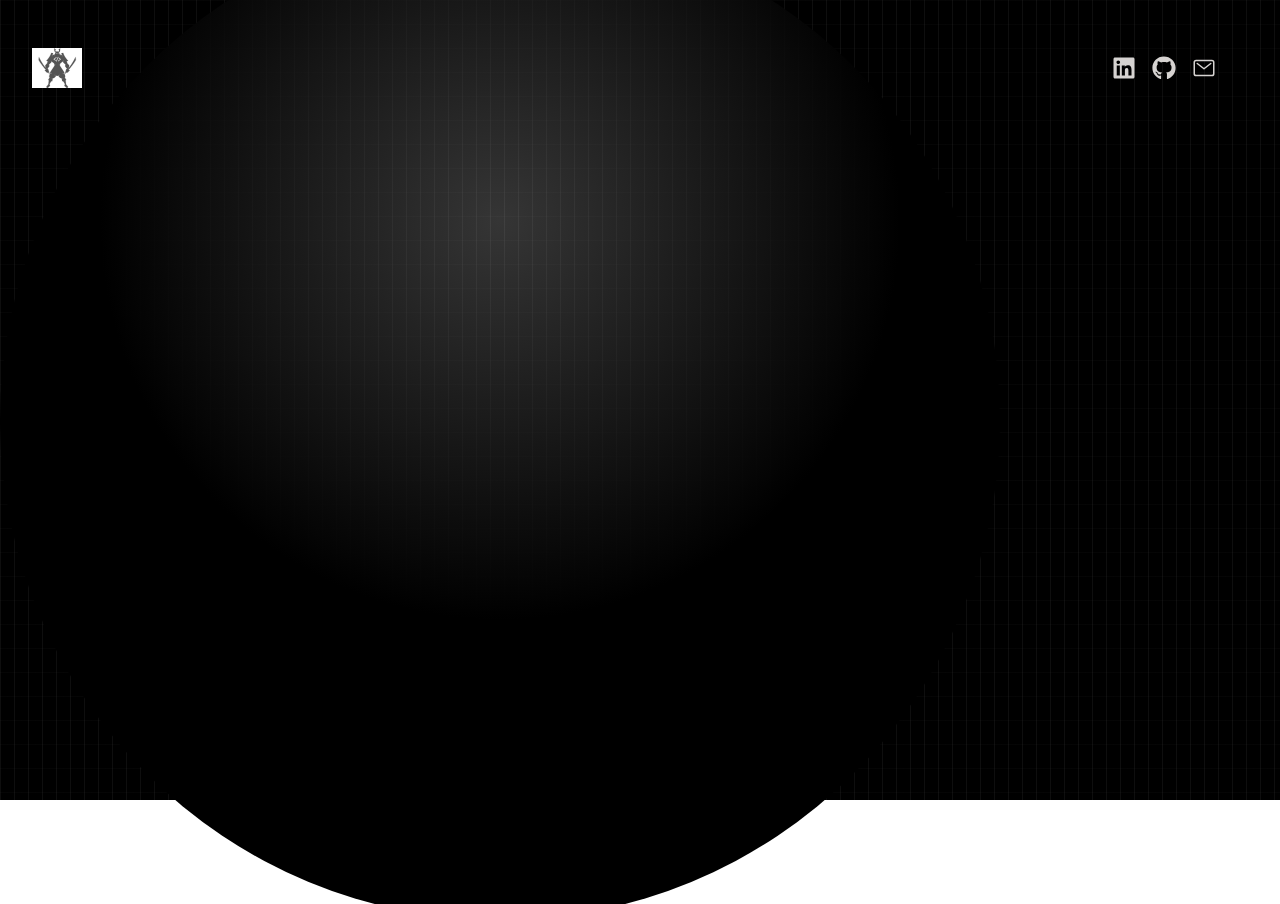
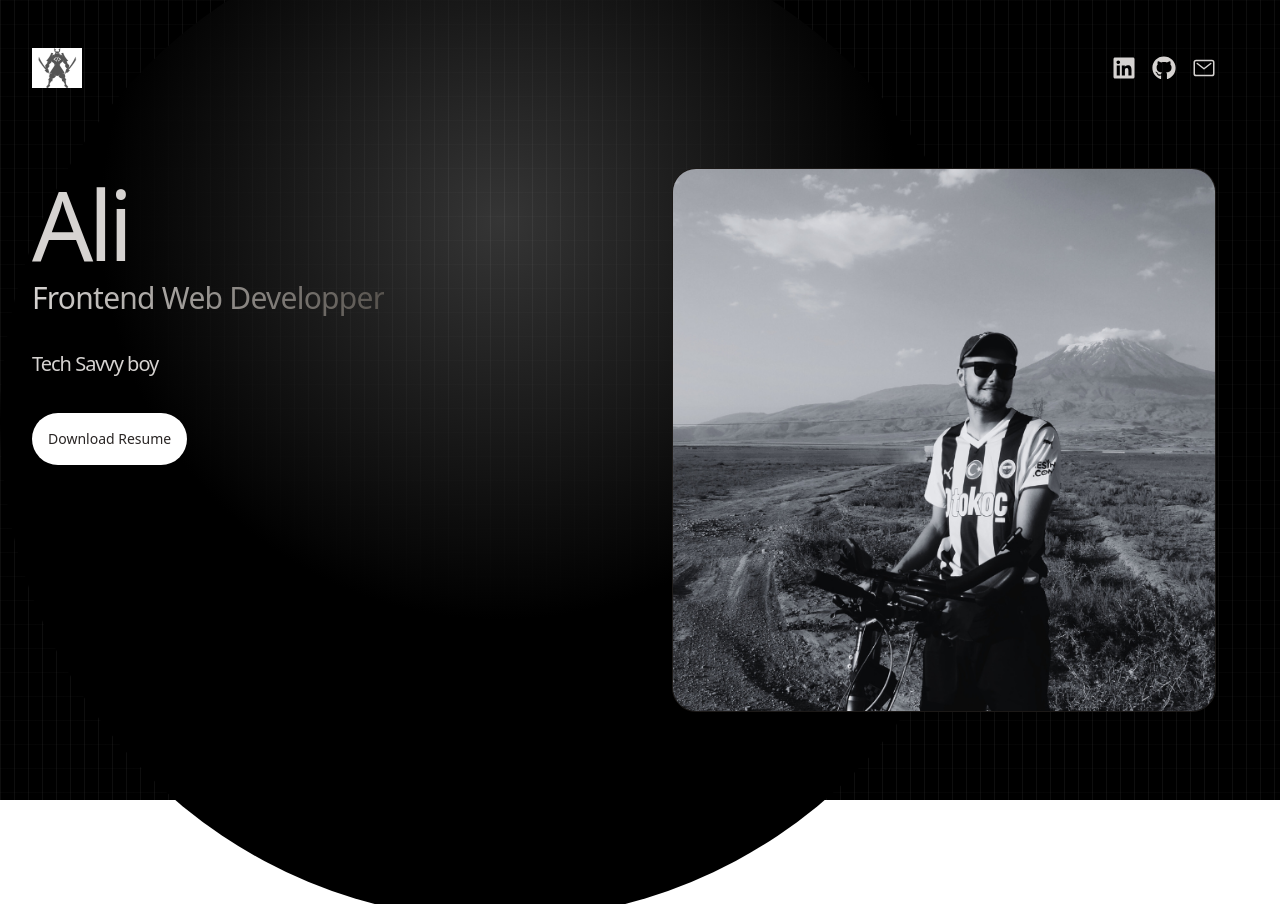
Before and after one commit to alimansouridev/PersonalSiteReact, a React (Vite) app: page / in a window 1280 px wide. Before the commit the page ends 800 px from the top, so only its background shows below. Built offline with nearby package versions, Linux system fonts and the light colour scheme.

Commit message:
Hero page

```diff
--- a/src/App.jsx
+++ b/src/App.jsx
@@ -1,5 +1,6 @@
 import React from "react";
 import Nav from "./components/Nav";
+import Hero from "./components/Hero";
 
 function App() {
   return (
@@ -13,6 +14,7 @@ function App() {
 
       <div className="container mx-auto px-8">
         <Nav />
+        <Hero />
       </div>
     </div>
   );
--- /dev/null
+++ b/src/components/Hero.jsx
@@ -0,0 +1,41 @@
+import React from "react";
+import Image from "../assets/AliBike.png";
+
+export const Hero = () => {
+  return (
+    <div className="pb-4 lg:mb-36">
+      <div className="flex flex-wrap lg:flex-row-reverse">
+        <div className="w-full lg:w-1/2">
+          <div className=" flex justify-center lg:p-8">
+            <img
+              src={Image}
+              alt="IMAGE"
+              className="border border-stone-900 rounded-3xl"
+            />
+          </div>
+        </div>
+        <div className=" w-full lg:w-1/2">
+          <div className="flex flex-col items-center lg:items-start mt-10">
+            <h2 className="pb-2 text-4xl tracking-tighter lg:text-8xl">Ali</h2>
+            <span className=" bg-gradient-to-r from-stone-300 to-stone-600 bg-clip-text text-3xl tracking-tight text-transparent">
+              Frontend Web Developper
+            </span>
+            <p className=" my-2 max-w-lg py-6 text-xl leading-relaxed tracking-tighter">
+              Tech Savvy boy
+            </p>
+            <a
+              href=""
+              target="_blank"
+              rel="noopener norefererrer"
+              download
+              className="bg-white rounded-full p-4 text-sm text-stone-800 mb-10">
+              Download Resume
+            </a>
+          </div>
+        </div>
+      </div>
+    </div>
+  );
+};
+
+export default Hero;
```
Also changed, not shown: src/assets/AliBike.png (added).
